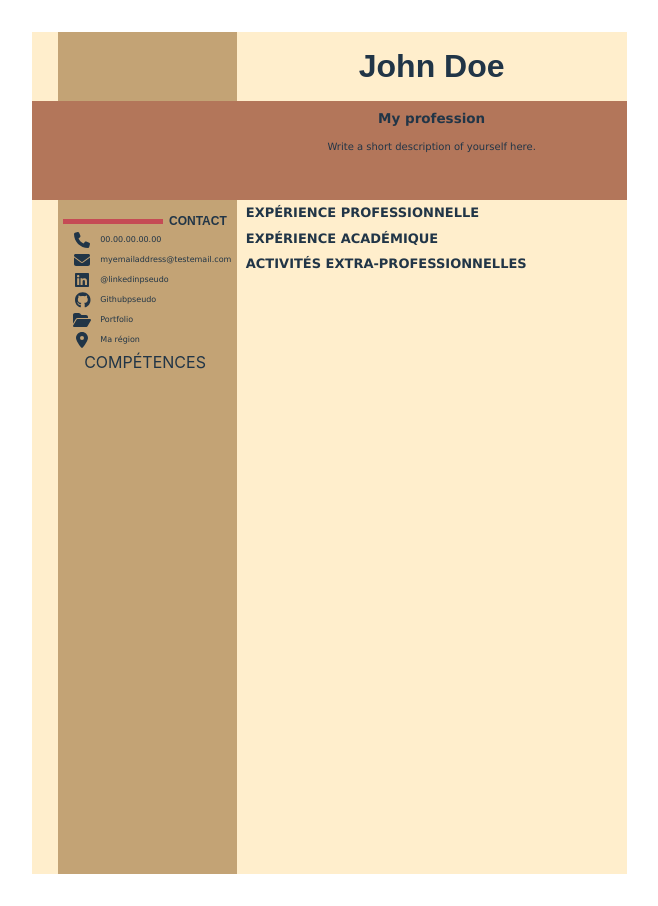
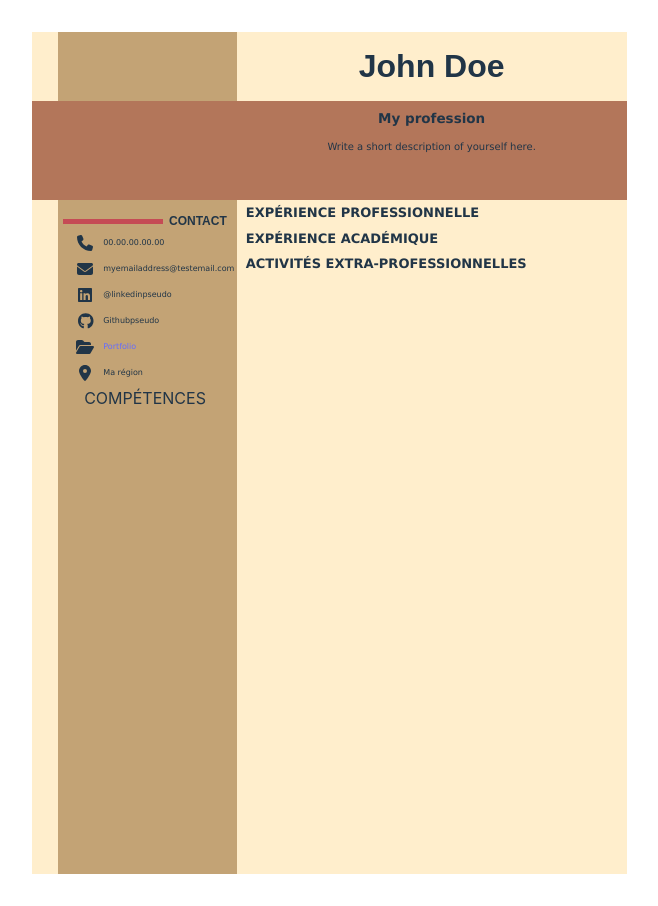
Before and after one commit to Qwib-Qwib/CV-generator, a React (Vite) app: page / in a window 1280 px wide. Shown: the whole page, without its empty margins (311-969 px from the left). Built offline with nearby package versions, Linux system fonts and the light colour scheme.

Commit message:
Start the props chain from Resume to the Contact Section, start implementing the latter's states and edit fields.

```diff
--- a/src/components/ContactBar.jsx
+++ b/src/components/ContactBar.jsx
@@ -1,12 +1,19 @@
 import '../styles/ContactBar.css'
+import PropTypes from 'prop-types'
 import ContactBarContent from './ContactBarContent';
 
-function ContactBar() {
+function ContactBar({focusedElement, handleEditClick, handleUpdateClick}) {
   return (
     <div className="contact-bar">
-      <ContactBarContent />
+      <ContactBarContent focusedElement={focusedElement} handleEditClick={handleEditClick} handleUpdateClick={handleUpdateClick} />
     </div>
   )
 }
 
+ContactBar.propTypes = {
+  focusedElement: PropTypes.number,
+  handleEditClick: PropTypes.func,
+  handleUpdateClick: PropTypes.func
+};
+
 export default ContactBar;
--- a/src/components/ContactBarContent.jsx
+++ b/src/components/ContactBarContent.jsx
@@ -1,14 +1,21 @@
 import '../styles/ContactBarContent.css'
+import PropTypes from 'prop-types'
 import ContactSection from './ContactSection';
 import SkillSection from './SkillSection';
 
-function ContactBarContent() {
+function ContactBarContent({focusedElement, handleEditClick, handleUpdateClick}) {
   return (
     <div className="contact-bar-content">
-      <ContactSection />
+      <ContactSection focusedElement={focusedElement} handleEditClick={handleEditClick} handleUpdateClick={handleUpdateClick} />
       <SkillSection />
     </div>
   )
 }
 
+ContactBarContent.propTypes = {
+  focusedElement: PropTypes.number,
+  handleEditClick: PropTypes.func,
+  handleUpdateClick: PropTypes.func
+};
+
 export default ContactBarContent;
--- a/src/components/ContactSection.jsx
+++ b/src/components/ContactSection.jsx
@@ -1,4 +1,5 @@
 import '../styles/ContactSection.css'
+import { useState } from 'react'
 import { FontAwesomeIcon } from '@fortawesome/react-fontawesome'
 import { faPhone } from '@fortawesome/free-solid-svg-icons'
 import { faEnvelope } from '@fortawesome/free-solid-svg-icons'
@@ -6,8 +7,17 @@ import { faLinkedin } from '@fortawesome/free-brands-svg-icons'
 import { faGithub } from '@fortawesome/free-brands-svg-icons'
 import { faFolderOpen } from '@fortawesome/free-solid-svg-icons'
 import { faLocationDot } from '@fortawesome/free-solid-svg-icons'
+import Button from './Button'
+import Input from './Input'
 
-function ContactSection() {
+function ContactSection({focusedElement, handleEditClick, handleUpdateClick}) {
+  const [phoneNumber, setPhoneNumber] = useState('00.00.00.00.00');
+  const [email, setEmail] = useState('myemailaddress@testemail.com');
+  const [linkedin, setLinkedin] = useState('@linkedinpseudo');
+  const [github, setGithub] = useState('Githubpseudo');
+  const [portfolioLink, setPortfolioLink] = useState('#');
+  const [location, setLocation] = useState('Ma région');
+
   return (
     <div className="contact-section">
       <div className='contact-section-title-block'>
@@ -15,29 +25,30 @@ function ContactSection() {
         <span className='contact-section-title'>CONTACT</span>
       </div>
       <div className='contact-section-content'>
-        <div className='contact-line-group'>
+        <div className='neutral contact-line-group'>
           <div className='icon-wrapper'><FontAwesomeIcon icon={faPhone} /></div>
-          <span className='contact-line'>00.00.00.00.00</span>
+          {focusedElement === 4 ? <Input /> : <span className='contact-line'>{phoneNumber}</span>}
+          <Button buttonType={'edit'} handleClick={() => handleEditClick(4)} />
         </div>
-        <div className='contact-line-group'>
+        <div className='neutral contact-line-group'>
           <div className='icon-wrapper'><FontAwesomeIcon icon={faEnvelope} /></div>
-          <span className='contact-line'>myemailaddress@testemail.com</span>
+          <span className='contact-line'>{email}</span>
         </div>
-        <div className='contact-line-group'>
+        <div className='neutral contact-line-group'>
           <div className='icon-wrapper'><FontAwesomeIcon icon={faLinkedin} /></div>
-          <span className='contact-line'>@linkedinpseudo</span>
+          <span className='contact-line'>{linkedin}</span>
         </div>
-        <div className='contact-line-group'>
+        <div className='neutral contact-line-group'>
           <div className='icon-wrapper'><FontAwesomeIcon icon={faGithub} /></div>
-          <span className='contact-line'>Githubpseudo</span>
+          <span className='contact-line'>{github}</span>
         </div>
-        <div className='contact-line-group'>
+        <div className='neutral contact-line-group'>
           <div className='icon-wrapper'><FontAwesomeIcon icon={faFolderOpen} /></div>
-          <span className='contact-line'>Portfolio</span>
+          <a href={portfolioLink} className='contact-line'>Portfolio</a>
         </div>
-        <div className='contact-line-group'>
+        <div className='neutral contact-line-group'>
           <div className='icon-wrapper'><FontAwesomeIcon icon={faLocationDot} /></div>
-          <span className='contact-line'>Ma région</span>
+          <span className='contact-line'>{location}</span>
         </div>
       </div>
     </div>
--- a/src/components/Resume.jsx
+++ b/src/components/Resume.jsx
@@ -11,11 +11,11 @@ function Resume() {
   // Editeable sections need it to determine whether they display fields or set values, and whether edition mode can be
   // activated.
   // 0 means nothing is currently being edited. Otherwise, each editeable sections is assigned a number.
-  const [focusedElement, setFocusedElement] = useState(0)
+  const [focusedElement, setFocusedElement] = useState(0);
 
   return (
     <div className="resume">
-      <ContactBar />
+      <ContactBar focusedElement={focusedElement} handleEditClick={(id) => setFocusedElement(id)} handleUpdateClick={() => setFocusedElement(0)} />
       <SummaryBar focusedElement={focusedElement} handleProfessionEditClick={() => setFocusedElement(2)} handleSummaryEditClick={() => setFocusedElement(3)} handleUpdateClick={() => setFocusedElement(0)} />
       <NameSection focusedElement={focusedElement} handleEditClick={() => setFocusedElement(1)} handleUpdateClick={() => setFocusedElement(0)} />
       <ExperiencesSection focusedElement={focusedElement} handleEditClick={(id) => setFocusedElement(id)} handleUpdateClick={() => setFocusedElement(0)} />
--- a/src/styles/ContactSection.css
+++ b/src/styles/ContactSection.css
@@ -20,6 +20,8 @@
 }
 
 .contact-line-group {
+  position: relative;
+  border: 3px solid transparent;
   display: flex;
   align-items: center;
 }
```
